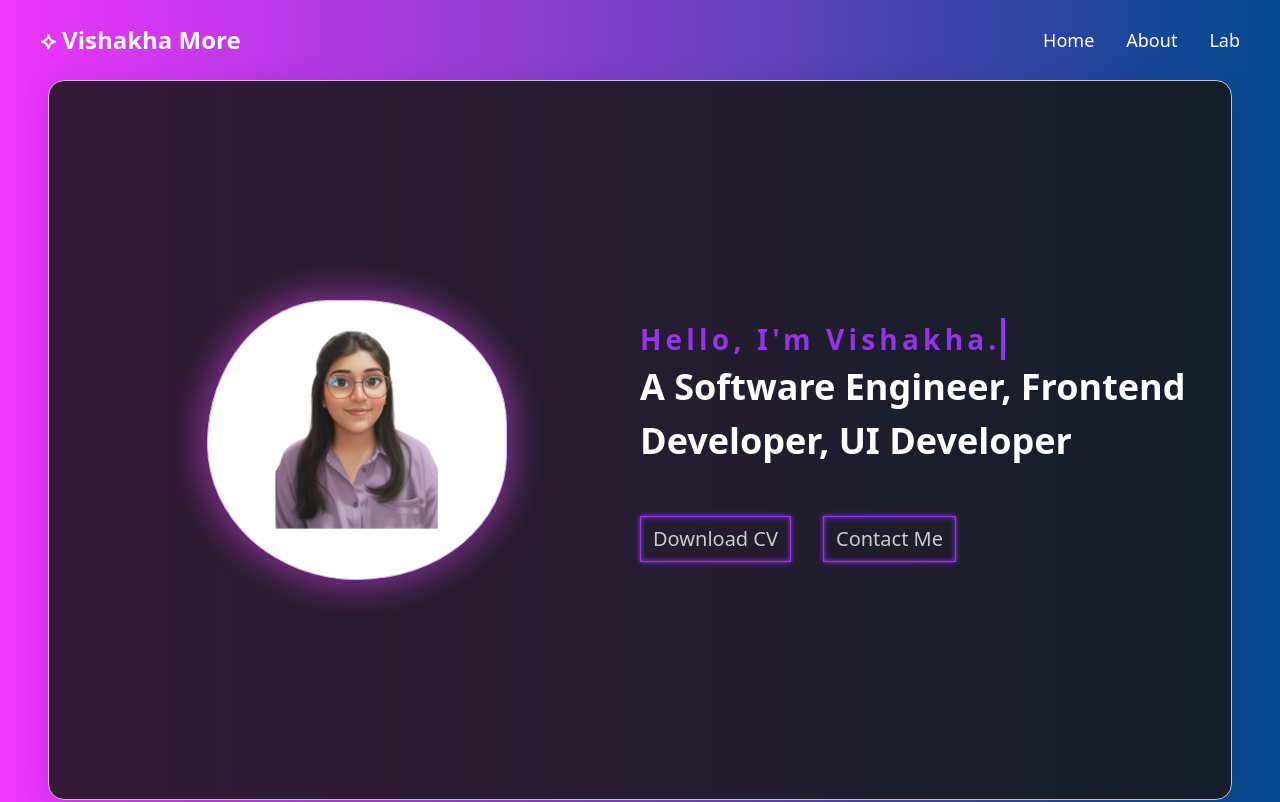
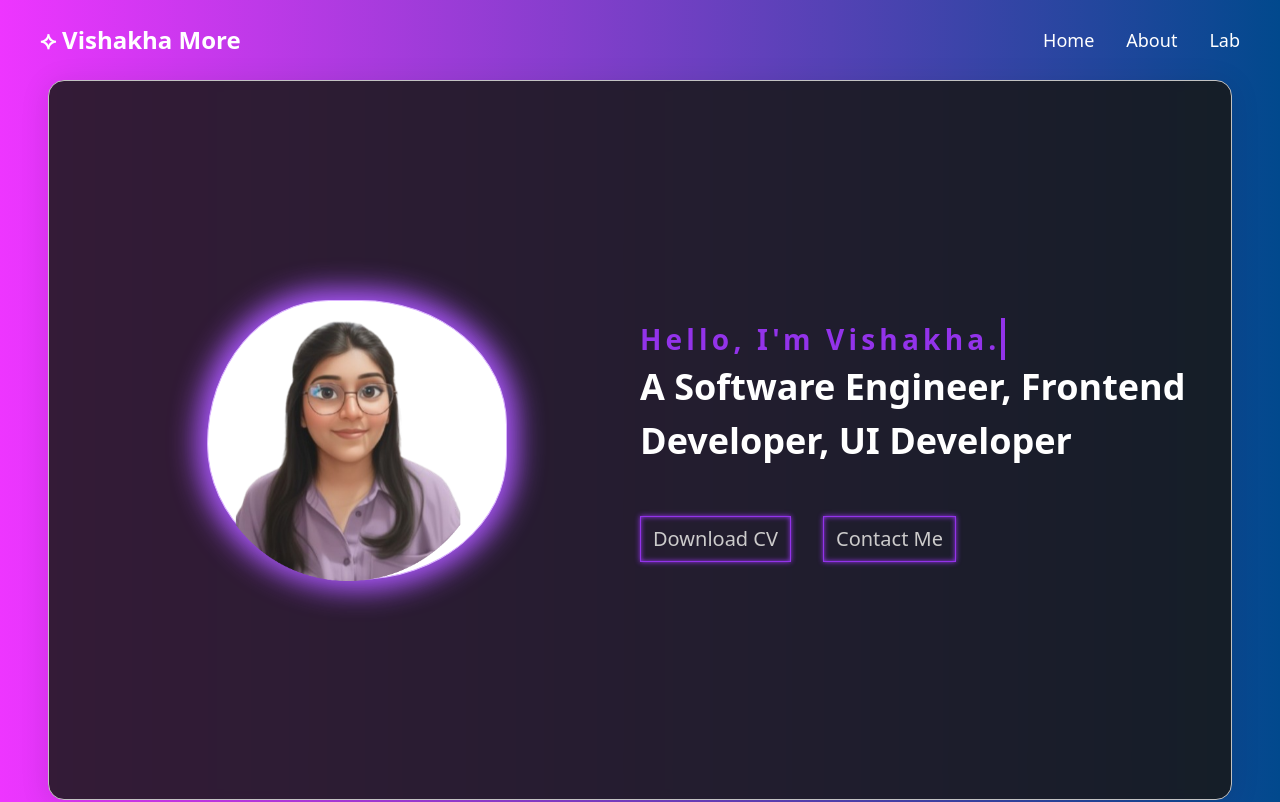
Before and after one commit to Vish-bit/my-portfolio-website, a React (Vite) app: page / in a window 1280 px wide. Shown: the top 802 px of the page. Built offline with nearby package versions, Linux system fonts and the light colour scheme.

Commit message:
image ui

```diff
--- a/src/App.css
+++ b/src/App.css
@@ -8,9 +8,9 @@ body{
   color: #fff;
 }
 .avatar-glow{
-  -webkit-box-shadow:0px 0px 27px 11px rgba(237,76,255,0.35);
-  -moz-box-shadow: 0px 0px 27px 11px rgba(237,76,255,0.35);
-  box-shadow: 0px 0px 27px 11px rgba(237,76,255,0.35);
+  -webkit-box-shadow:0px 0px 27px 11px #a855f7 ;
+  -moz-box-shadow: 0px 0px 27px 11px #a855f7 ;
+  box-shadow: 0px 0px 27px 11px #a855f7 ;
 }
 
 #home .about.name {
@@ -86,7 +86,7 @@ body{
   0 0 85px #9333ea33,
   0 0 99px #9333ea1a;
 }
-.home-bg img{
+.home-bg .avatar-glow{
     width: 300px;
     animation: img 8s ease-in-out infinite;
     border-radius: 60% 40% 30% 70%/60% 30% 70% 40%;
--- a/src/components/Experience.jsx
+++ b/src/components/Experience.jsx
@@ -12,7 +12,7 @@ const Experience = () => {
       <h2 className="text-3xl font-bold mb-10">Work Experience</h2>
       <div className="grid grid-cols-1 md:grid-cols-2 gap-6">
         {experiences.map((exp, i) => (
-          <div key={i} className="bg-gradient-to-r from-slate-900 to-zinc-600 rounded-2xl p-6 shadow-lg border border-slate-600">
+          <div key={i} className="bg-gradient-to-r from-slate-900 to-blue-950 rounded-2xl p-6 shadow-lg border border-slate-600 opacity-85">
             <h3 className="text-xl font-semibold">{exp.title}</h3>
             <p className="text-gray-400 mt-2">{exp.desc}</p>
             <button className="mt-4 text-primary">Learn More →</button>
--- a/src/components/Hero.jsx
+++ b/src/components/Hero.jsx
@@ -8,11 +8,13 @@ const Hero = () => {
     >
       <div className="home-bg flex flex items-center justify-evenly text-center px-6 mx-12">
         <div className="w-full md:w-1/2 flex items-center justify-center">
-          <img
-            src="src\assets\avatar-vishakha.png"
+          <div className="circlular-img avatar-glow bg-white border border-purple-300 rounded-full w-70 h-70">
+            <img
+            src="src\assets\avatar-vishakha-2.png"
             alt="avatar"
-            className="w-70 h-70 avatar-glow bg-white border border-purple-300 rounded-full object-contain"
+            className=" w-70 h-70 object-contain"
           />
+          </div>
         </div>
         <div className="flex flex-col items-start justify-center text-left md:w-1/2">
           <h2 className="font-semibold about name">
```
Also changed, not shown: src/assets/avatar-vishakha-2.png (added).
